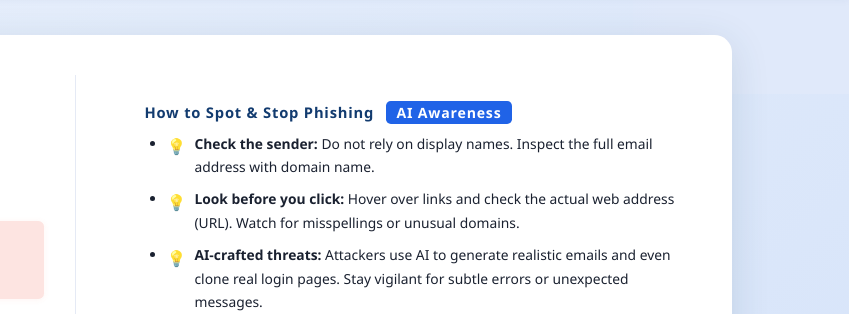
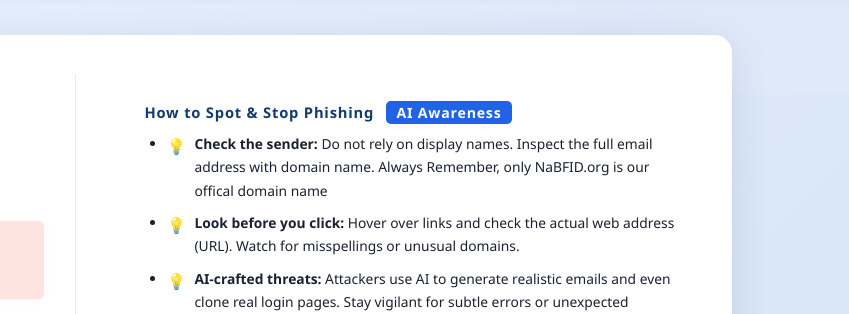
Before and after one commit to nabfid-awareness/Phish, a plain HTML site: page index.html in a window 1280 px wide. Shown: the part 82-396 px from the top of the page, 431-1280 px from the left. Drawn offline with Linux system fonts and the light colour scheme.

Commit message:
index.html

```diff
--- a/index.html
+++ b/index.html
@@ -262,7 +262,7 @@
     <div class="right">
       <div class="section-title">How to Spot & Stop Phishing <span class="ai-badge">AI Awareness</span></div>
       <ul>
-        <li><b>Check the sender:</b> Do not rely on display names. Inspect the full email address with domain name.</li>
+        <li><b>Check the sender:</b> Do not rely on display names. Inspect the full email address with domain name. Always Remember, only NaBFID.org is our offical domain name</li>
         <li><b>Look before you click:</b> Hover over links and check the actual web address (URL). Watch for misspellings or unusual domains.</li>
         <li><b>AI-crafted threats:</b> Attackers use AI to generate realistic emails and even clone real login pages. Stay vigilant for subtle errors or unexpected messages.</li>
         <li><b>Be cautious with urgency:</b> If a message tries to make you act fast (“reset your password now!”), pause and verify.</li>
```
